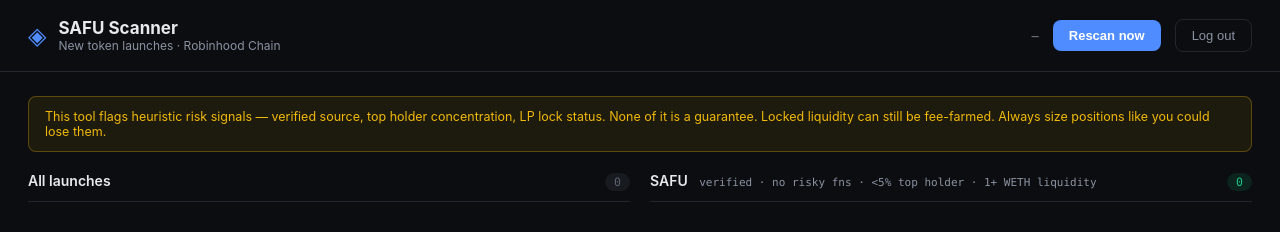
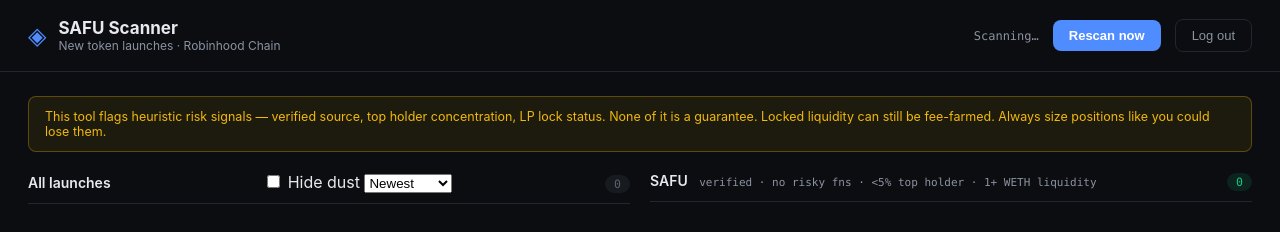
Before and after one commit to Ayomikun0x/safu-scanner, a website: page public/index.html in a window 1280 px wide. Drawn offline with Linux system fonts and the light colour scheme; files that its build step writes are made by us from their sources; no server answers; files whose address does not match are found by name.

Commit message:
Update index.html

```diff
--- a/public/index.html
+++ b/public/index.html
@@ -32,6 +32,17 @@
       <section class="column">
         <div class="column-head">
           <h2>All launches</h2>
+          <div class="column-controls">
+            <label class="toggle-label">
+              <input type="checkbox" id="hideSpamToggle" />
+              Hide dust
+            </label>
+            <select id="sortSelect" class="sort-select">
+              <option value="newest">Newest</option>
+              <option value="liquidity">Liquidity</option>
+              <option value="mcap">Market cap</option>
+            </select>
+          </div>
           <span class="count-pill" id="allCount">0</span>
         </div>
         <div class="card-list" id="allList"></div>
@@ -40,7 +51,7 @@
 
       <section class="column">
         <div class="column-head">
-         <h2>SAFU <span class="column-sub">verified · no risky fns · &lt;5% top holder · 1+ WETH liquidity</span></h2>
+          <h2>SAFU <span class="column-sub">verified · no risky fns · &lt;5% top holder · 1+ WETH liquidity</span></h2>
           <span class="count-pill count-pill-green" id="safuCount">0</span>
         </div>
         <div class="card-list" id="safuList"></div>
```
